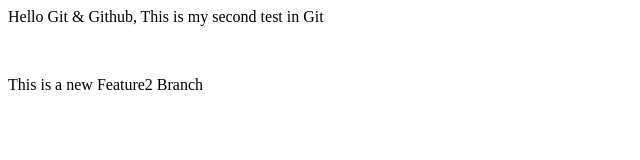
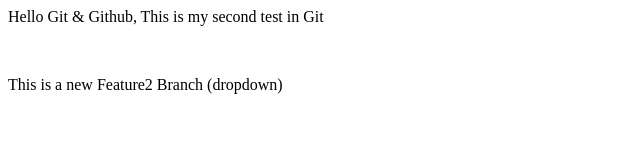
Before and after one commit to sauravkumarp977/localrepo, a plain HTML site: page index.html in a window 1280 px wide. Shown: the whole page, without its empty margins (0-640 px from the left). Drawn offline with Linux system fonts and the light colour scheme.

```diff
--- a/index.html
+++ b/index.html
@@ -1,3 +1,3 @@
 <p>Hello Git & Github, This is my second test in Git</p>
 <br>
-<p>This is a new Feature2 Branch</p>
+<p>This is a new Feature2 Branch (dropdown)</p>
```
